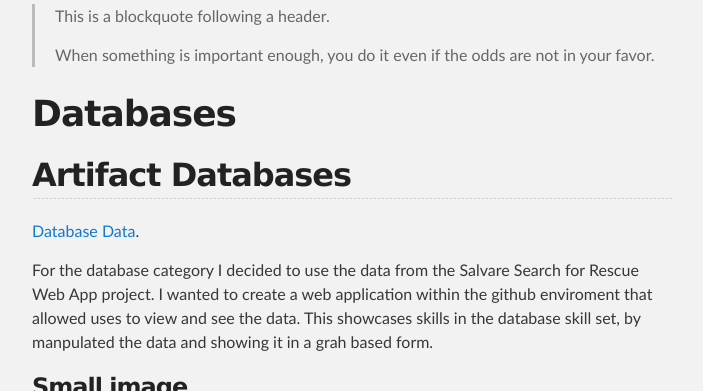
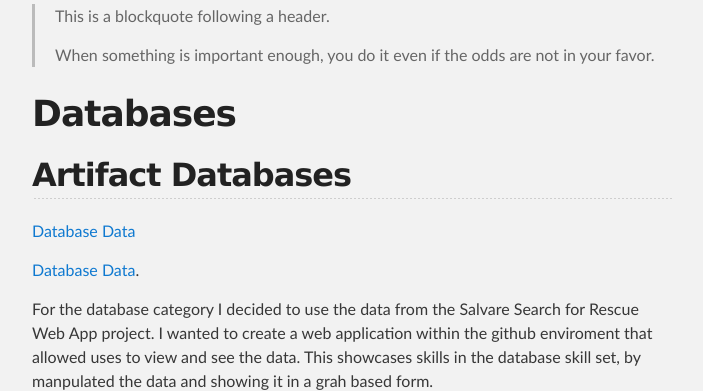
Before and after one commit to pages-themes/slate, a Jekyll site: the page built from index.md, in a window 1280 px wide and 900 px high, scrolled down 2351 px, cut to the strip 0-391 px from the top of the window. Shown: the whole strip, without its empty margins (288-991 px from the left). Built offline with Jekyll 4.4.1, drawn with Linux system fonts in a browser that asks for light colours; our own code applies the rules of GitHub Pages for plain Markdown files.

Commit message:
Update index.md

```diff
--- a/index.md
+++ b/index.md
@@ -52,6 +52,7 @@ The artifact selectedd for the Alogorithim and data structure category is the Py
 # Databases
 
 ## Artifact Databases
+[Database Data](https://codepen.io/daimon2008/pen/yLEvdpb)
 
 [Database Data](./another-page.html).
 
```
